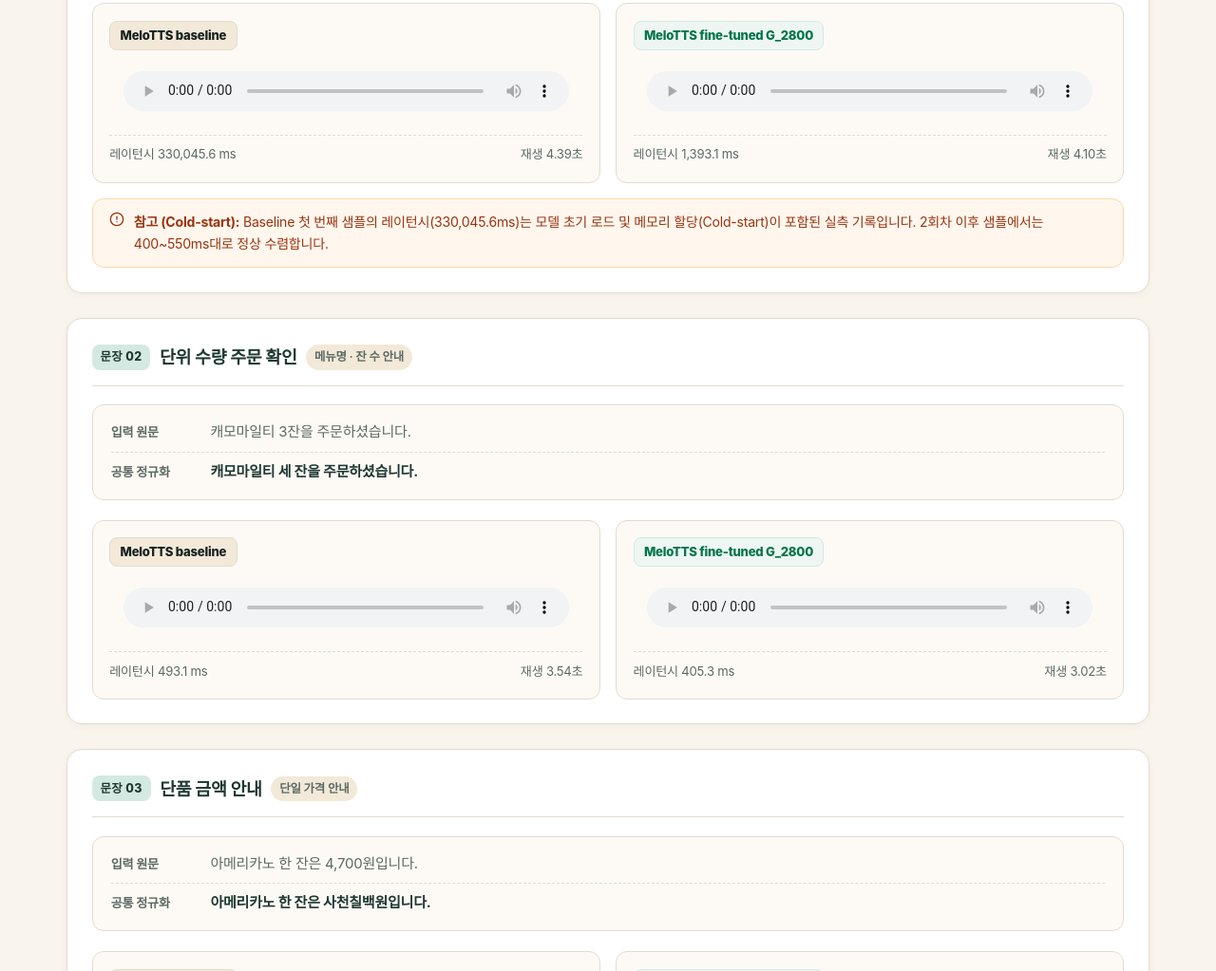
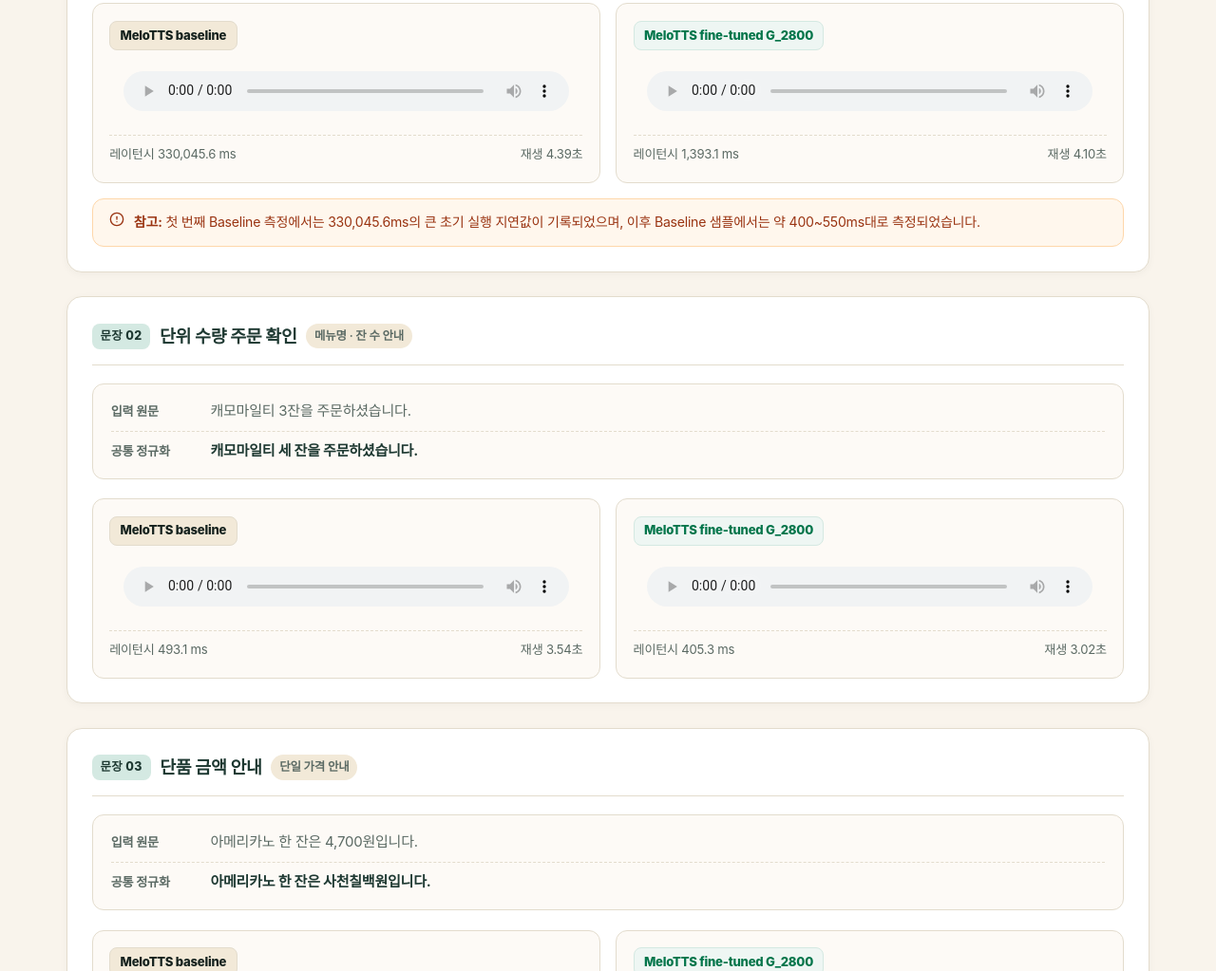
Before and after one commit to nanocode00/tts_showcase, a plain HTML site: page index.html in a window 1280 px wide. Shown: the part 1122-2145 px from the top of the page at 95% size. Drawn offline with Linux system fonts and the light colour scheme; a web font is replaced by a local one.

Commit message:
fix: TTS 초기 지연 설명 정확성 보완

```diff
--- a/index.html
+++ b/index.html
@@ -185,7 +185,7 @@
         <div class="sample-note sample-note-coldstart">
           <svg class="icon icon-sm" width="16" height="16" viewBox="0 0 24 24" fill="none" stroke="currentColor" stroke-width="2" stroke-linecap="round" stroke-linejoin="round" aria-hidden="true"><circle cx="12" cy="12" r="10"/><line x1="12" y1="8" x2="12" y2="12"/><line x1="12" y1="16" x2="12.01" y2="16"/></svg>
           <div>
-            <strong>참고 (Cold-start):</strong> Baseline 첫 번째 샘플의 레이턴시(330,045.6ms)는 모델 초기 로드 및 메모리 할당(Cold-start)이 포함된 실측 기록입니다. 2회차 이후 샘플에서는 400~550ms대로 정상 수렴합니다.
+            <strong>참고:</strong> 첫 번째 Baseline 측정에서는 330,045.6ms의 큰 초기 실행 지연값이 기록되었으며, 이후 Baseline 샘플에서는 약 400~550ms대로 측정되었습니다.
           </div>
         </div>
       </article>
```
Also changed, not shown: model-comparison.html (+1 -1 lines).
